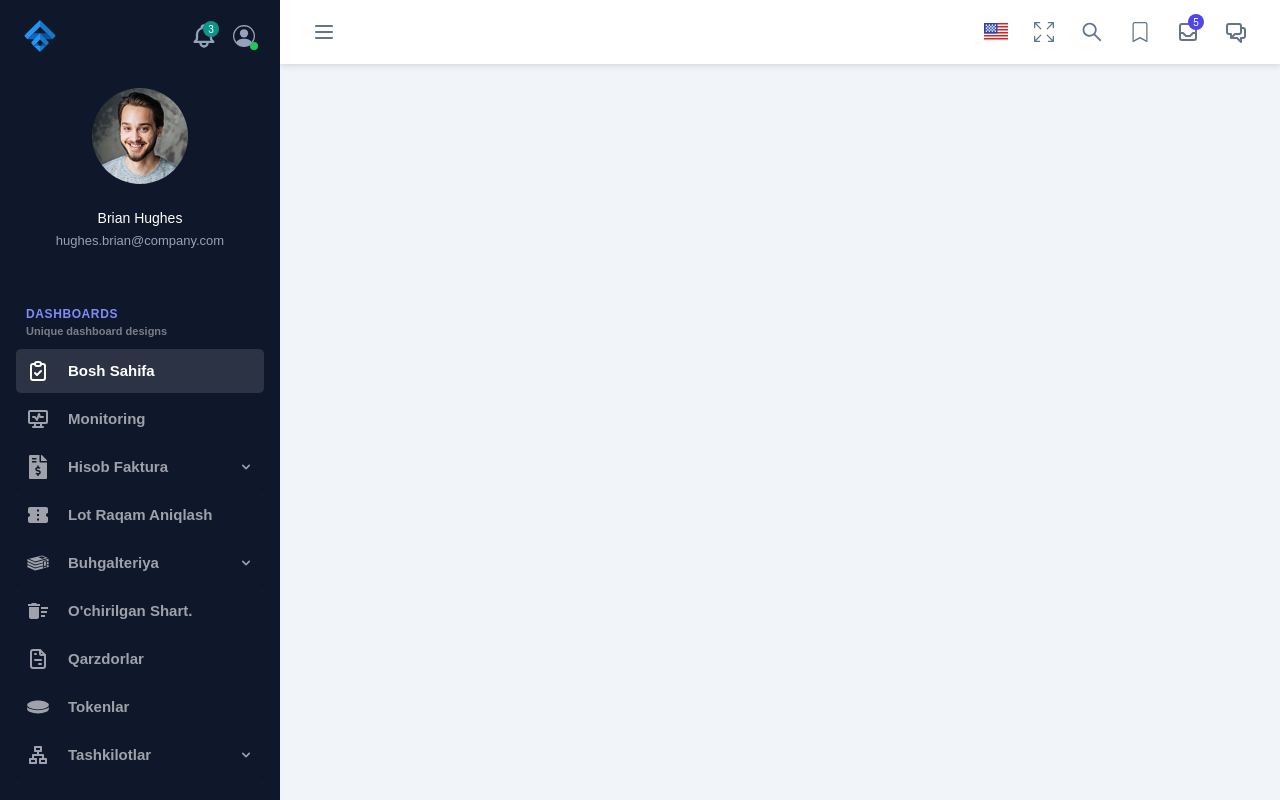
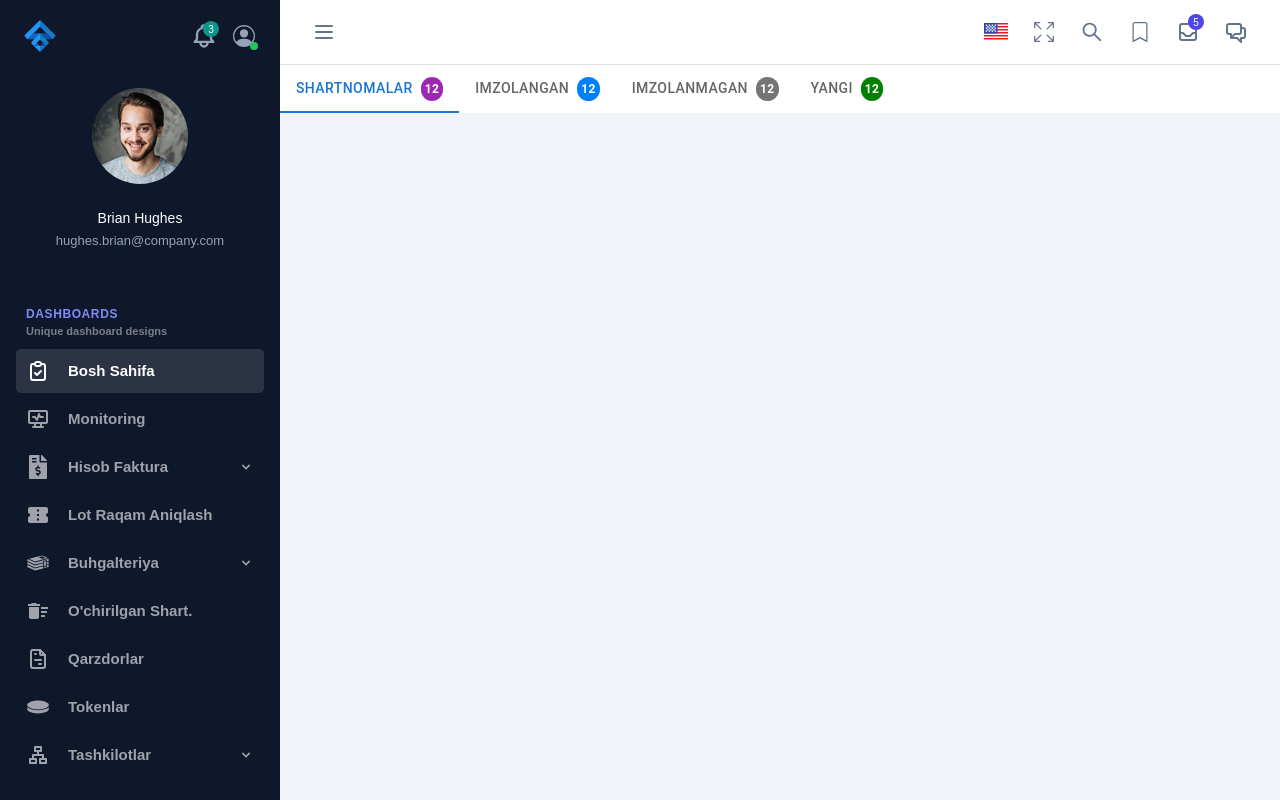
Before and after one commit to XurshidJurayev1/dashboard-ts, a React (Create React App) app: page /dashboard/home in a window 1280 px wide. Built offline with nearby package versions, Linux system fonts and the light colour scheme.

Commit message:
add: dashboard tabs added

```diff
--- a/src/components/dashboard/DashboardHeader.tsx
+++ b/src/components/dashboard/DashboardHeader.tsx
@@ -19,6 +19,7 @@ const Main = styled.div`
   -webkit-box-shadow: 0px 1px 7px 0px rgba(0, 0, 0, 0.15);
   -moz-box-shadow: 0px 1px 7px 0px rgba(0, 0, 0, 0.15);
   box-shadow: 0px 1px 7px 0px rgba(0, 0, 0, 0.15);
+  border-bottom: 1px solid #DDDDDD;
 
 
   svg {
--- /dev/null
+++ b/src/components/home/index.tsx
@@ -0,0 +1,68 @@
+import * as M from '@mui/material'
+import React, { useState } from 'react'
+import styled from 'styled-components'
+
+enum TabTypes {
+    "all" = "all",
+    "signed" = "signed",
+    "unsigned" = "unsigned",
+    "new" = "new"
+}
+
+const Tabs = styled(M.Tabs)`
+    background-color: #FFFFFF;
+`
+
+const Tab = styled(M.Tab)`
+`
+
+const TabContent = styled.div`
+    display: flex;
+    align-items: center;
+    gap: 8px;
+
+    & > div {
+        height: 24px;
+        padding: 0 4px;
+        display: flex;
+        align-items: center;
+        background-color: ${(props) => props.color ? props.color : "red"};
+        color: white;
+        border-radius: 12px;
+        font-weight: 700;
+        font-size: 12px;
+    }
+`
+
+const Home = () => {
+    const [ tab, setTab ] = useState<TabTypes>(TabTypes.all)
+
+    const handleChangeTabs = (event: React.SyntheticEvent, newValue: TabTypes) => {
+        setTab(newValue)
+    }
+
+    return (
+        <div>
+            <Tabs
+                value={ tab }
+                onChange={ handleChangeTabs }
+            >
+                <Tab label={
+                    <TabContent color='#9C27B0'>Shartnomalar <div>12</div> </TabContent>
+                } value="all" />
+                <Tab label={
+                    <TabContent color='#007FFF'>Imzolangan <div>12</div> </TabContent>
+                } value="signed" />
+                <Tab label={
+                    <TabContent color='#757575'>Imzolanmagan <div>12</div> </TabContent>
+                } value="unsigned" />
+                <Tab label={
+                    <TabContent color='green'>yangi <div>12</div> </TabContent>
+                } value="new" />
+            </Tabs>
+
+        </div>
+    )
+}
+
+export default Home
--- a/src/routes/index.tsx
+++ b/src/routes/index.tsx
@@ -1,5 +1,6 @@
 import React, {FC, lazy} from 'react';
 import {Routes, Route} from 'react-router-dom';
+import Home from '../components/home';
 
 const DashboardLayout = lazy(() => import('../layout/DashboardLayout'));
 
@@ -9,6 +10,7 @@ const Router: FC = (): JSX.Element => {
     return (
         <Routes>
             <Route path="/dashboard/*" element={<DashboardLayout />}>
+                <Route path='home' element={<Home />} />
                 <Route path="outbox" element={<ContentLayout />}>
                     <Route path="test" element={<h2>sadasd</h2>} />
                 </Route>
```
